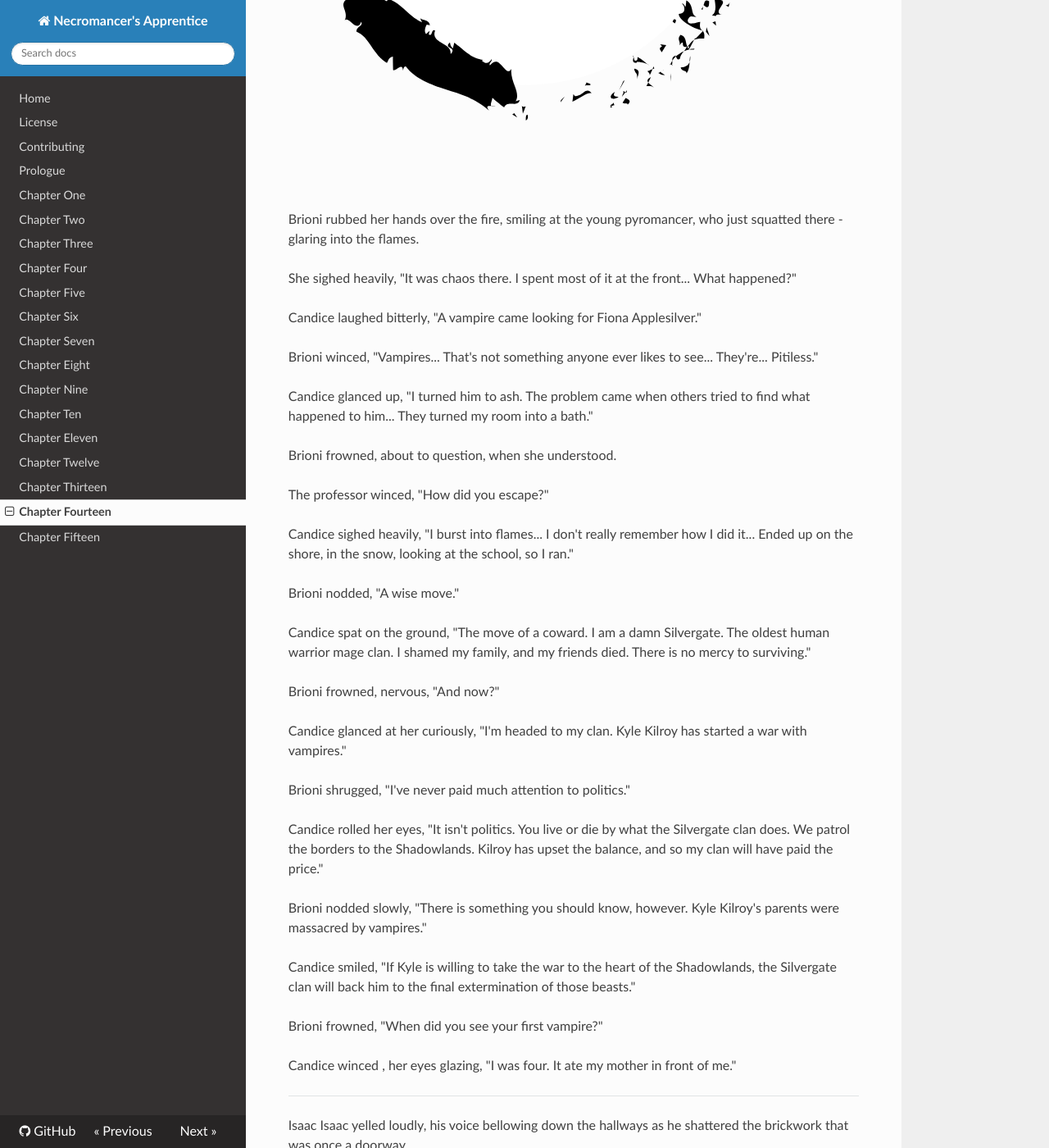
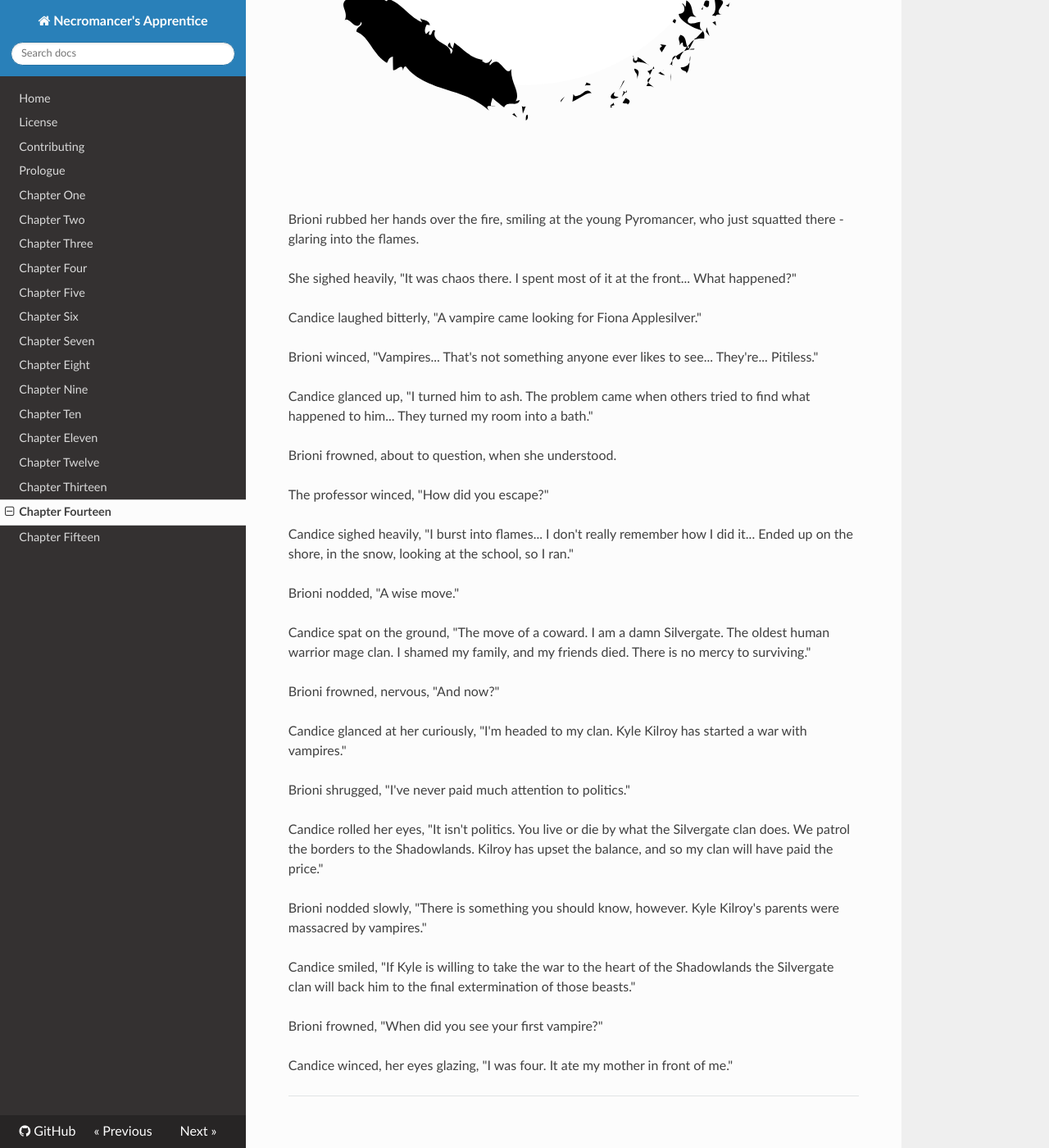
Before and after one commit to shakna-israel/NecromancersApprentice, an MkDocs documentation site: the page built from docs/014-Chapter-Fourteen.md, in a window 1280 px wide and 1400 px high, scrolled down 770 px. Shown: the whole window at 82% size. Built offline with MkDocs 1.6.1, drawn with Linux system fonts in a browser that asks for light colours; nearby versions of some CDN libraries; old or Windows-style settings are respelled for this version of MkDocs; some of the changed text lies outside the part shown.

Commit message:
Grammar + mundane

```diff
--- a/docs/014-Chapter-Fourteen.md
+++ b/docs/014-Chapter-Fourteen.md
@@ -2,7 +2,7 @@
 
 ![Vitamancy](https://cdn.rawgit.com/shakna-israel/NecromancersApprentice/master/docs/img/Symbol_Vitamancy.svg)
 
-Brioni rubbed her hands over the fire, smiling at the young pyromancer, who just squatted there - glaring into the flames.
+Brioni rubbed her hands over the fire, smiling at the young Pyromancer, who just squatted there - glaring into the flames.
 
 She sighed heavily, "It was chaos there. I spent most of it at the front... What happened?"
 
@@ -32,13 +32,15 @@
 
 Brioni nodded slowly, "There is something you should know, however. Kyle Kilroy's parents were massacred by vampires."
 
-Candice smiled, "If Kyle is willing to take the war to the heart of the Shadowlands, the Silvergate clan will back him to the final extermination of those beasts."
+Candice smiled, "If Kyle is willing to take the war to the heart of the Shadowlands the Silvergate clan will back him to the final extermination of those beasts."
 
 Brioni frowned, "When did you see your first vampire?"
 
-Candice winced , her eyes glazing, "I was four. It ate my mother in front of me."
+Candice winced, her eyes glazing, "I was four. It ate my mother in front of me."
 
 ---
+
+![Mundane](https://cdn.rawgit.com/shakna-israel/NecromancersApprentice/master/docs/img/Symbol_Mundane.svg)
 
 Isaac Isaac yelled loudly, his voice bellowing down the hallways as he shattered the brickwork that was once a doorway.
 
```
Also changed, not shown: other parts of docs/014-Chapter-Fourteen.md (+2 -2 lines).
